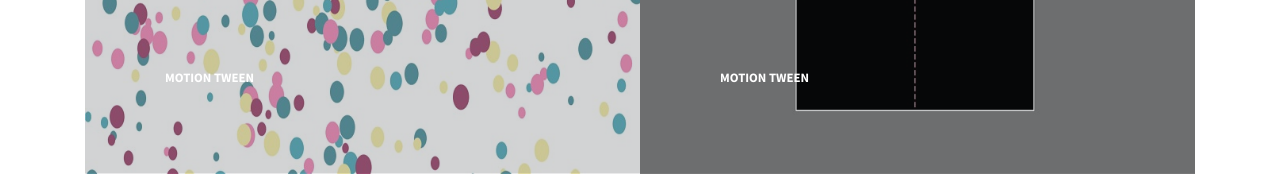
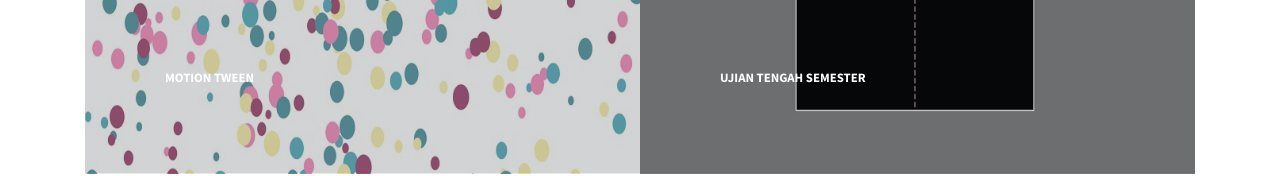
Before and after one commit to adinda1700016019/MultimediaOnline, a plain HTML site: page index.html in a window 1280 px wide. Shown: the part 1982-2158 px from the top of the page. Drawn offline with Linux system fonts and the light colour scheme.

Commit message:
Update index.html

```diff
--- a/index.html
+++ b/index.html
@@ -138,7 +138,7 @@
           <a class="portfolio-item" href="UTS_1700016019.html">
             <span class="caption">
               <span class="caption-content">
-                <h2>Motion Tween</h2>
+                <h2>Ujian Tengah Semester</h2>
                 <p class="mb-0"></p>
               </span>
             </span>
```
